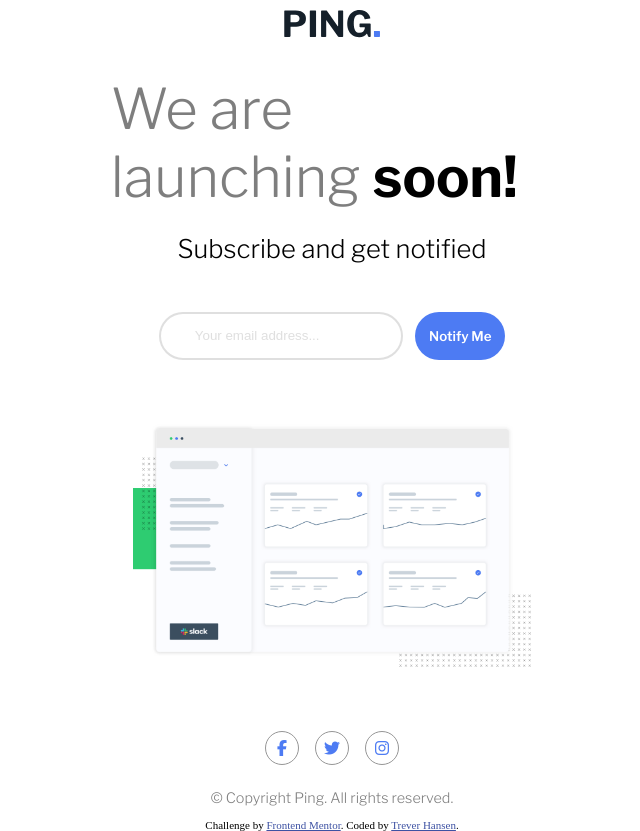
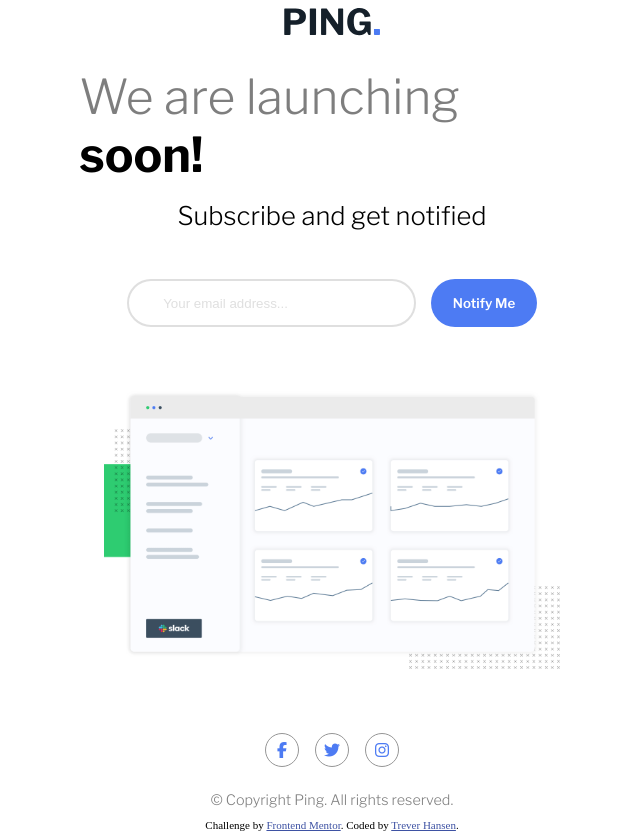
Before and after one commit to Thansen1990/ping-coming-soon-page-master, a plain HTML site: page index.html in a window 1280 px wide. Shown: the whole page, without its empty margins (308-948 px from the left). Drawn offline with nearby package versions, Linux system fonts and the light colour scheme.

Commit message:
Update styles.css

```diff
--- a/styles.css
+++ b/styles.css
@@ -22,7 +22,7 @@ body {
 }
 
 .container {
-    width: 35%;
+    width: 40%;
     height: 100%;
     margin-left: auto;
     margin-right: auto;
@@ -47,7 +47,7 @@ body {
 h1 {
     font-family: 'libre franklin';
     font-weight: 300;
-    font-size: 3.5rem;
+    font-size: 3rem;
 }
 
 .header_opacity {
```
